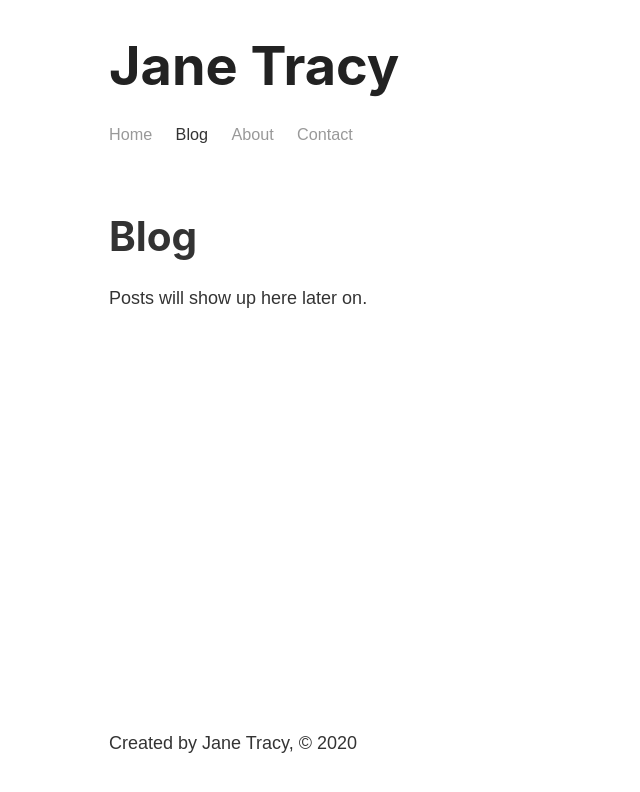
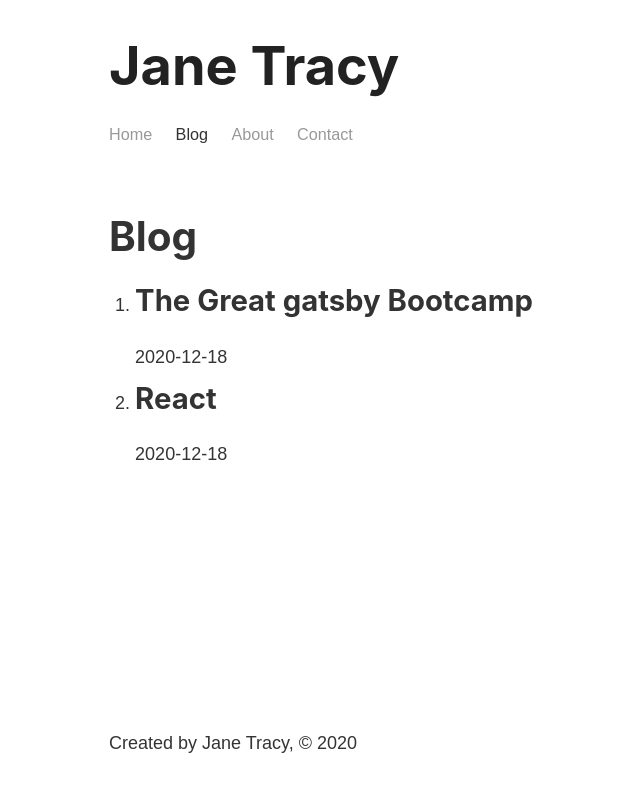
Before and after one commit to fu4303/gatsby-blog-learn, a Gatsby site: page /blog in a window 1280 px wide. Shown: the whole page, without its empty margins (174-814 px from the left). Built offline with nearby package versions, Linux system fonts and the light colour scheme; Gatsby itself is replaced by a stand-in of ours.

Commit message:
used remark to render titles and dates

```diff
--- a/gatsby-config.js
+++ b/gatsby-config.js
@@ -24,6 +24,10 @@ module.exports = {
         name: 'src',
         path: `${__dirname}/src/`
       }
+    },
+    {
+      resolve: `gatsby-transformer-remark`,
+
     }
   ],
 }
--- a/package.json
+++ b/package.json
@@ -17,6 +17,7 @@
     "gatsby": "^2.26.1",
     "gatsby-plugin-sass": "^2.8.0",
     "gatsby-source-filesystem": "^2.8.0",
+    "gatsby-transformer-remark": "^2.13.0",
     "node-sass": "^5.0.0",
     "react": "^16.12.0",
     "react-dom": "^16.12.0"
--- a/src/pages/blog.js
+++ b/src/pages/blog.js
@@ -1,12 +1,35 @@
 import React from 'react'
-
+import {graphql, useStaticQuery} from 'gatsby'
 import Layout from '../components/Layout/layout'
 
 const BlogPage = () => {
+    const data = useStaticQuery(graphql`
+      query{
+        allMarkdownRemark{
+            edges{
+              node{
+                frontmatter{
+                    title
+                    date
+                  }
+
+              }
+            }
+          }
+      }
+    `)
+    console.log(data);
     return (
         <Layout>
             <h1>Blog</h1>
-            <p>Posts will show up here later on.</p>
+            <ol>
+                {data.allMarkdownRemark.edges.map((edge, index) =>(
+                    <li key={index}>
+                      <h2>{edge.node.frontmatter.title}</h2>
+                      <p>{edge.node.frontmatter.date}</p>
+                     </li>
+                ))}
+            </ol>
         </Layout>
     )
 }
--- a/src/posts/gatsby.md
+++ b/src/posts/gatsby.md
@@ -1,6 +1,6 @@
 ---
 title: "The Great gatsby Bootcamp"
-date: "2020-18-12"
+date: "2020-12-18"
 ---
 
 I am learning about Gatsby!!!
```
Also changed, not shown: gatsby-node.js (added), 1 other file.
